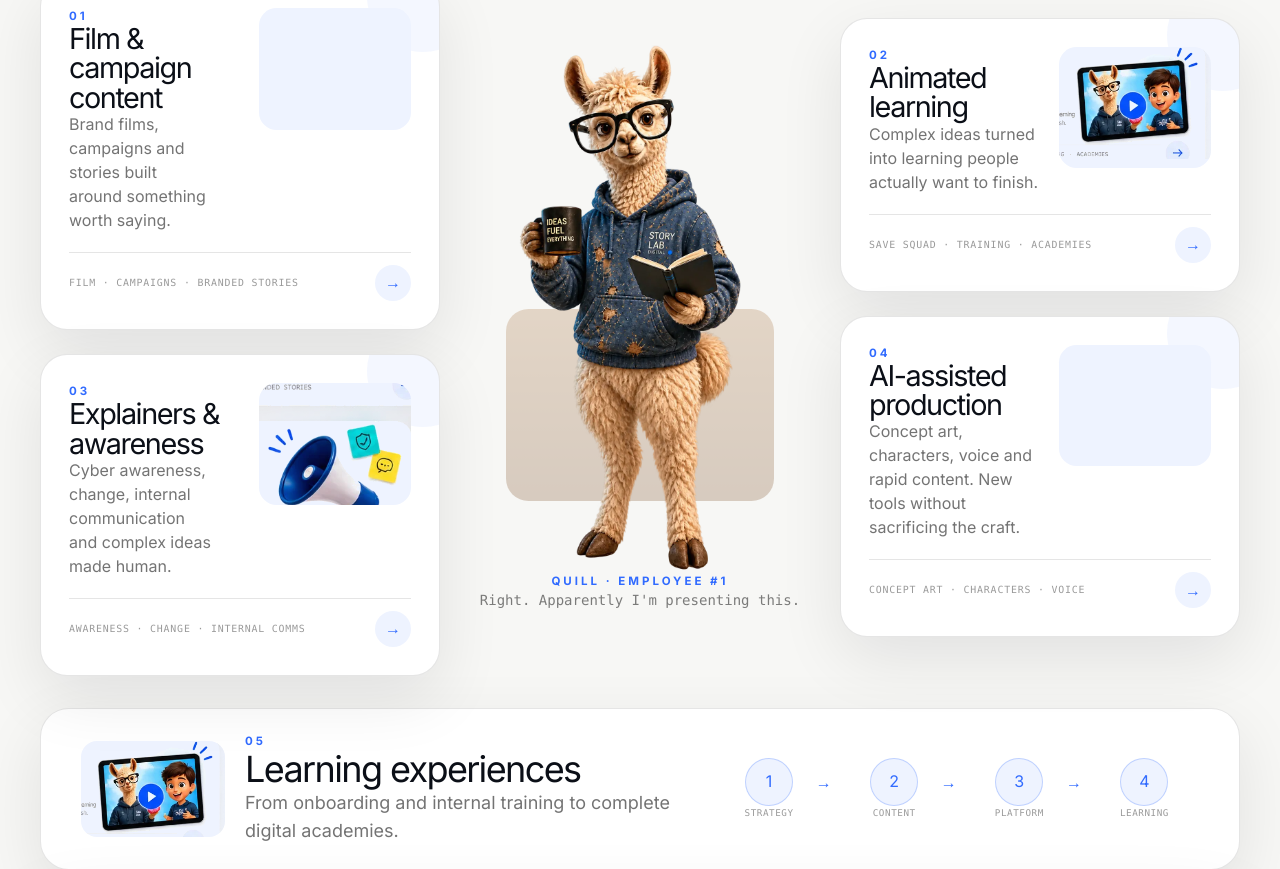
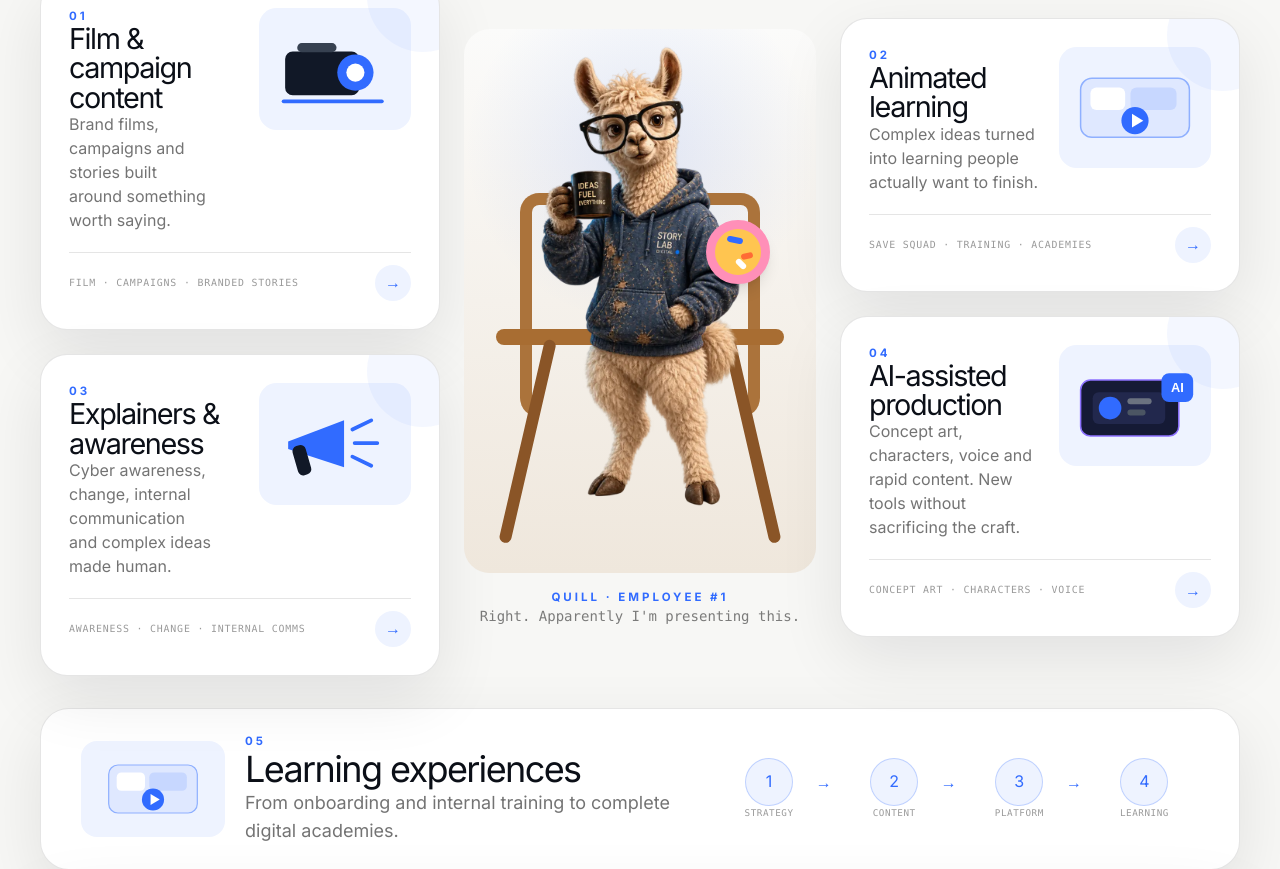
Before and after one commit to StoryLabDigital/storylabdigital-site, a Next.js app: page / in a window 1280 px wide. Shown: the part 3712-4581 px from the top of the page. Built offline with nearby package versions, Linux system fonts and the light colour scheme.

Commit message:
Make Quill services visuals self-contained and reliable

```diff
--- a/app/components/QuillServices.tsx
+++ b/app/components/QuillServices.tsx
@@ -3,35 +3,26 @@
 import Link from "next/link";
 
 const services = [
-  {
-    number: "01",
-    title: "Film & campaign content",
-    text: "Brand films, campaigns and stories built around something worth saying.",
-    detail: "FILM · CAMPAIGNS · BRANDED STORIES",
-    image: "/quill/service-film.webp",
-  },
-  {
-    number: "02",
-    title: "Animated learning",
-    text: "Complex ideas turned into learning people actually want to finish.",
-    detail: "SAVE SQUAD · TRAINING · ACADEMIES",
-    image: "/quill/service-learning.webp",
-  },
-  {
-    number: "03",
-    title: "Explainers & awareness",
-    text: "Cyber awareness, change, internal communication and complex ideas made human.",
-    detail: "AWARENESS · CHANGE · INTERNAL COMMS",
-    image: "/quill/service-awareness.webp",
-  },
-  {
-    number: "04",
-    title: "AI-assisted production",
-    text: "Concept art, characters, voice and rapid content. New tools without sacrificing the craft.",
-    detail: "CONCEPT ART · CHARACTERS · VOICE",
-    image: "/quill/service-ai.webp",
-  },
+  { number: "01", title: "Film & campaign content", text: "Brand films, campaigns and stories built around something worth saying.", detail: "FILM · CAMPAIGNS · BRANDED STORIES", visual: "film" },
+  { number: "02", title: "Animated learning", text: "Complex ideas turned into learning people actually want to finish.", detail: "SAVE SQUAD · TRAINING · ACADEMIES", visual: "learning" },
+  { number: "03", title: "Explainers & awareness", text: "Cyber awareness, change, internal communication and complex ideas made human.", detail: "AWARENESS · CHANGE · INTERNAL COMMS", visual: "awareness" },
+  { number: "04", title: "AI-assisted production", text: "Concept art, characters, voice and rapid content. New tools without sacrificing the craft.", detail: "CONCEPT ART · CHARACTERS · VOICE", visual: "ai" },
 ] as const;
+
+type Visual = (typeof services)[number]["visual"];
+
+function ServiceVisual({ type }: { type: Visual }) {
+  if (type === "film") {
+    return <svg viewBox="0 0 180 130" className="h-full w-full" aria-hidden="true"><rect x="24" y="42" width="98" height="58" rx="10" fill="#111827"/><rect x="40" y="31" width="52" height="12" rx="6" fill="#374151"/><circle cx="117" cy="70" r="24" fill="#316bff"/><circle cx="117" cy="70" r="12" fill="#fff"/><path d="M22 108h130" stroke="#316bff" strokeWidth="5" strokeLinecap="round"/></svg>;
+  }
+  if (type === "learning") {
+    return <svg viewBox="0 0 180 130" className="h-full w-full" aria-hidden="true"><rect x="18" y="26" width="144" height="78" rx="15" fill="#dfe8ff" stroke="#8fb0ff" strokeWidth="2"/><rect x="31" y="38" width="46" height="30" rx="8" fill="#fff"/><rect x="84" y="38" width="61" height="30" rx="8" fill="#c7d7ff"/><circle cx="90" cy="82" r="18" fill="#316bff"/><path d="M86 73l15 9-15 9z" fill="#fff"/></svg>;
+  }
+  if (type === "awareness") {
+    return <svg viewBox="0 0 180 130" className="h-full w-full" aria-hidden="true"><path d="M28 62l74-28v62L28 72z" fill="#316bff"/><rect x="32" y="70" width="18" height="40" rx="7" transform="rotate(-16 32 70)" fill="#111827"/><path d="M113 46l25-12M116 64h30M113 82l25 12" stroke="#316bff" strokeWidth="5" strokeLinecap="round"/></svg>;
+  }
+  return <svg viewBox="0 0 180 130" className="h-full w-full" aria-hidden="true"><rect x="18" y="31" width="130" height="74" rx="13" fill="#151a35" stroke="#8d72ff" strokeWidth="2"/><rect x="34" y="47" width="96" height="42" rx="8" fill="#22284d"/><circle cx="57" cy="68" r="15" fill="#316bff"/><rect x="80" y="55" width="32" height="8" rx="4" fill="#6b7280"/><rect x="80" y="70" width="24" height="8" rx="4" fill="#4b5563"/><rect x="125" y="22" width="42" height="38" rx="10" fill="#316bff"/><text x="146" y="47" fill="white" fontSize="17" textAnchor="middle" fontFamily="Arial" fontWeight="700">AI</text></svg>;
+}
 
 function ServiceCard({ service }: { service: (typeof services)[number] }) {
   return (
@@ -43,16 +34,8 @@ function ServiceCard({ service }: { service: (typeof services)[number] }) {
           <h3 className="mt-3 text-[1.8rem] font-medium leading-[1.02] tracking-[-0.05em]">{service.title}</h3>
           <p className="mt-3 leading-6 text-black/55">{service.text}</p>
         </div>
-        <div className="relative h-[7.6rem] overflow-hidden rounded-[1.1rem] bg-[#eef3ff]">
-          <img
-            src={service.image}
-            alt=""
-            className="h-full w-full object-cover"
-            onError={(event) => {
-              event.currentTarget.style.display = "none";
-            }}
-          />
-          <div className="pointer-events-none absolute inset-0 -z-10 bg-[radial-gradient(circle_at_70%_30%,rgba(49,107,255,0.22),transparent_46%),linear-gradient(145deg,#f7f9ff,#e8efff)]" />
+        <div className="h-[7.6rem] overflow-hidden rounded-[1.1rem] bg-[#eef3ff] p-2">
+          <ServiceVisual type={service.visual} />
         </div>
       </div>
       <div className="mt-5 flex items-center justify-between border-t border-black/10 pt-3">
@@ -67,87 +50,38 @@ export default function QuillServices() {
   return (
     <section className="border-y border-black/10 bg-[#f7f7f5] py-16 sm:py-20 lg:py-24">
       <div className="sld-container">
-        <div className="flex items-center gap-4 text-xs font-semibold uppercase tracking-[0.28em] text-black/45">
-          <span className="text-[#316bff]">002.5</span>
-          <span>Apparently I work here now</span>
-        </div>
-
+        <div className="flex items-center gap-4 text-xs font-semibold uppercase tracking-[0.28em] text-black/45"><span className="text-[#316bff]">002.5</span><span>Apparently I work here now</span></div>
         <div className="mt-7 grid gap-8 lg:grid-cols-[1.08fr_0.92fr] lg:items-end">
-          <h2 className="max-w-4xl text-5xl font-light leading-[0.98] tracking-[-0.055em] sm:text-6xl lg:text-[5.1rem]">
-            Here&apos;s what we<br />actually do<span className="text-[#316bff]">.</span>
-          </h2>
-          <p className="max-w-xl text-base leading-8 text-black/55 sm:text-lg lg:justify-self-end">
-            Different problems need different ways of telling the story. Quill has been asked to explain.
-          </p>
+          <h2 className="max-w-4xl text-5xl font-light leading-[0.98] tracking-[-0.055em] sm:text-6xl lg:text-[5.1rem]">Here&apos;s what we<br />actually do<span className="text-[#316bff]">.</span></h2>
+          <p className="max-w-xl text-base leading-8 text-black/55 sm:text-lg lg:justify-self-end">Different problems need different ways of telling the story. Quill has been asked to explain.</p>
         </div>
 
         <div className="mt-12 grid gap-6 lg:grid-cols-[1fr_0.88fr_1fr] lg:items-center">
-          <div className="grid gap-6">
-            <ServiceCard service={services[0]} />
-            <ServiceCard service={services[2]} />
-          </div>
+          <div className="grid gap-6"><ServiceCard service={services[0]} /><ServiceCard service={services[2]} /></div>
 
           <figure className="relative order-first mx-auto w-full max-w-[29rem] text-center lg:order-none">
-            <div className="relative mx-auto min-h-[29rem] sm:min-h-[34rem]">
-              <div className="absolute inset-x-[12%] bottom-[5.5rem] h-[12rem] rounded-[1.4rem] bg-[linear-gradient(180deg,#a9743e,#7a4a22)] opacity-25 blur-[0.2px]" aria-hidden="true" />
-              <img
-                src="/quill/quill-director-seated.webp"
-                alt="Quill seated in a director's chair holding a coffee mug and a donut"
-                className="relative z-10 mx-auto h-[29rem] w-full object-contain sm:h-[34rem]"
-                onError={(event) => {
-                  event.currentTarget.onerror = null;
-                  event.currentTarget.src = "/quill/quill-field-notes.webp";
-                }}
-              />
+            <div className="relative mx-auto h-[34rem] overflow-hidden rounded-[1.6rem] bg-[radial-gradient(circle_at_50%_22%,rgba(49,107,255,0.12),transparent_38%),linear-gradient(180deg,#fbfbfa,#efe7dc)]">
+              <div className="absolute left-1/2 top-[30%] h-[14rem] w-[15rem] -translate-x-1/2 rounded-[1.2rem] border-[12px] border-[#a86d32] border-b-0 opacity-95" aria-hidden="true" />
+              <div className="absolute left-1/2 top-[55%] h-4 w-[18rem] -translate-x-1/2 rounded-full bg-[#a86d32]" aria-hidden="true" />
+              <div className="absolute left-[23%] top-[57%] h-[13rem] w-3 origin-top rotate-[13deg] rounded-full bg-[#8a5527]" aria-hidden="true" />
+              <div className="absolute right-[23%] top-[57%] h-[13rem] w-3 origin-top -rotate-[13deg] rounded-full bg-[#8a5527]" aria-hidden="true" />
+              <img src="/quill/quill-coffee.webp" alt="Quill, StoryLabDigital Employee Number One" className="absolute left-1/2 top-4 z-10 h-[31rem] w-[88%] -translate-x-1/2 object-contain object-top" />
+              <div className="absolute right-[13%] top-[35%] z-20 h-16 w-16 rounded-full border-[9px] border-[#ff8fb8] bg-[#ffc550] shadow-lg" aria-hidden="true"><span className="absolute left-3 top-2 h-1.5 w-4 rotate-12 rounded bg-[#316bff]"/><span className="absolute right-2 top-6 h-1.5 w-3 -rotate-12 rounded bg-[#ff6b35]"/><span className="absolute bottom-2 left-5 h-1.5 w-3 rotate-45 rounded bg-white"/></div>
             </div>
-            <figcaption className="relative z-20 -mt-4">
-              <p className="sld-label text-[#316bff]">Quill · Employee #1</p>
-              <p className="mt-2 font-mono text-sm leading-5 text-black/50">Right. Apparently I&apos;m presenting this.</p>
-            </figcaption>
+            <figcaption className="relative z-20 mt-4"><p className="sld-label text-[#316bff]">Quill · Employee #1</p><p className="mt-2 font-mono text-sm leading-5 text-black/50">Right. Apparently I&apos;m presenting this.</p></figcaption>
           </figure>
 
-          <div className="grid gap-6">
-            <ServiceCard service={services[1]} />
-            <ServiceCard service={services[3]} />
-          </div>
+          <div className="grid gap-6"><ServiceCard service={services[1]} /><ServiceCard service={services[3]} /></div>
         </div>
 
         <div className="mt-8 overflow-hidden rounded-[1.8rem] border border-black/10 bg-white px-6 py-6 shadow-[0_22px_65px_rgba(11,15,23,0.09)] sm:px-8 lg:px-10">
           <div className="grid gap-7 lg:grid-cols-[1.25fr_1fr] lg:items-center">
-            <div className="flex items-center gap-5">
-              <div className="hidden h-24 w-36 shrink-0 overflow-hidden rounded-[1rem] bg-[#eef3ff] sm:block">
-                <img src="/quill/service-learning.webp" alt="" className="h-full w-full object-cover" onError={(event) => { event.currentTarget.style.display = "none"; }} />
-              </div>
-              <div>
-                <p className="sld-label text-[#316bff]">05</p>
-                <h3 className="mt-2 text-3xl font-medium tracking-[-0.045em] sm:text-4xl">Learning experiences</h3>
-                <p className="mt-2 max-w-2xl text-lg leading-7 text-black/55">From onboarding and internal training to complete digital academies.</p>
-              </div>
-            </div>
-            <div className="grid grid-cols-4 gap-2 sm:gap-4">
-              {["Strategy", "Content", "Platform", "Learning"].map((step, index) => (
-                <div key={step} className="relative text-center">
-                  <div className="mx-auto flex h-11 w-11 items-center justify-center rounded-full border border-[#316bff]/25 bg-[#eef3ff] text-[#316bff] sm:h-12 sm:w-12">{index + 1}</div>
-                  <p className="mt-2 font-mono text-[0.52rem] uppercase tracking-[0.06em] text-black/40 sm:text-[0.58rem]">{step}</p>
-                  {index < 3 ? <span className="absolute -right-2 top-3 hidden text-[#316bff] sm:block">→</span> : null}
-                </div>
-              ))}
-            </div>
+            <div className="flex items-center gap-5"><div className="hidden h-24 w-36 shrink-0 rounded-[1rem] bg-[#eef3ff] p-2 sm:block"><ServiceVisual type="learning" /></div><div><p className="sld-label text-[#316bff]">05</p><h3 className="mt-2 text-3xl font-medium tracking-[-0.045em] sm:text-4xl">Learning experiences</h3><p className="mt-2 max-w-2xl text-lg leading-7 text-black/55">From onboarding and internal training to complete digital academies.</p></div></div>
+            <div className="grid grid-cols-4 gap-2 sm:gap-4">{["Strategy", "Content", "Platform", "Learning"].map((step, index) => <div key={step} className="relative text-center"><div className="mx-auto flex h-11 w-11 items-center justify-center rounded-full border border-[#316bff]/25 bg-[#eef3ff] text-[#316bff] sm:h-12 sm:w-12">{index + 1}</div><p className="mt-2 font-mono text-[0.52rem] uppercase tracking-[0.06em] text-black/40 sm:text-[0.58rem]">{step}</p>{index < 3 ? <span className="absolute -right-2 top-3 hidden text-[#316bff] sm:block">→</span> : null}</div>)}</div>
           </div>
         </div>
 
-        <div className="mt-6 overflow-hidden rounded-[1.8rem] bg-[#0b0f17] px-7 py-8 text-white shadow-[0_26px_80px_rgba(11,15,23,0.16)] sm:px-9 lg:px-10">
-          <div className="grid gap-6 lg:grid-cols-[0.8fr_auto_1.6fr_auto] lg:items-center">
-            <p className="rotate-[-2deg] text-xl italic leading-7 text-white/80">Still not sure<br />what you need?</p>
-            <span className="hidden h-14 w-px bg-white/15 lg:block" />
-            <p className="text-3xl font-light tracking-[-0.04em] sm:text-4xl lg:text-[2.8rem]">
-              <span className="text-[#5c8aff]">Good.</span> Start with the problem<span className="text-[#316bff]">.</span>
-            </p>
-            <Link href="/contact" className="inline-flex items-center justify-center gap-7 rounded-full bg-[#316bff] px-7 py-4 font-semibold text-white transition-transform hover:-translate-y-0.5">
-              Start a conversation <span>→</span>
-            </Link>
-          </div>
-        </div>
+        <div className="mt-6 overflow-hidden rounded-[1.8rem] bg-[#0b0f17] px-7 py-8 text-white shadow-[0_26px_80px_rgba(11,15,23,0.16)] sm:px-9 lg:px-10"><div className="grid gap-6 lg:grid-cols-[0.8fr_auto_1.6fr_auto] lg:items-center"><p className="rotate-[-2deg] text-xl italic leading-7 text-white/80">Still not sure<br />what you need?</p><span className="hidden h-14 w-px bg-white/15 lg:block" /><p className="text-3xl font-light tracking-[-0.04em] sm:text-4xl lg:text-[2.8rem]"><span className="text-[#5c8aff]">Good.</span> Start with the problem<span className="text-[#316bff]">.</span></p><Link href="/contact" className="inline-flex items-center justify-center gap-7 rounded-full bg-[#316bff] px-7 py-4 font-semibold text-white transition-transform hover:-translate-y-0.5">Start a conversation <span>→</span></Link></div></div>
       </div>
     </section>
   );
```
